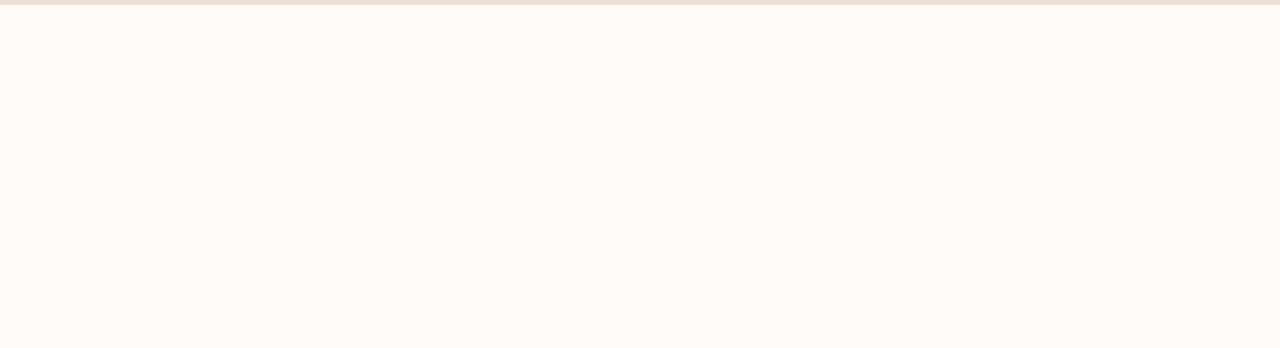
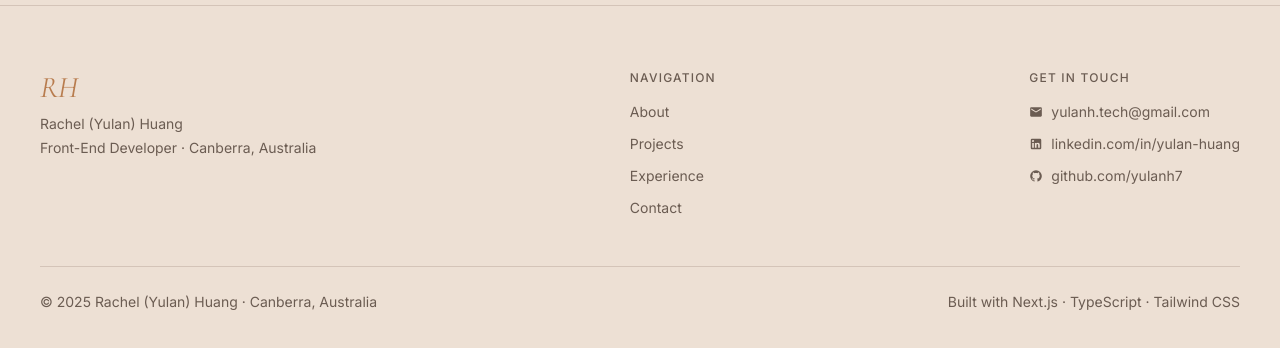
Before and after one commit to yulanh7/my-portfolio, a Next.js app: page / in a window 1280 px wide. Shown: the part 1258-1606 px from the top of the page. Before the commit the page ends 1263 px from the top, so only its background shows below. Built offline with nearby package versions, Linux system fonts and the light colour scheme.

Commit message:
fix(nav): adjust IntersectionObserver threshold and rootMargin for accurate active state

```diff
--- a/src/app/page.tsx
+++ b/src/app/page.tsx
@@ -4,6 +4,7 @@ import { useEffect, useRef, useState } from "react";
 import Navbar from "@/components/Navbar";
 import Hero from "@/components/Hero";
 import ProjectCard from "@/components/ProjectCard";
+import Footer from "@/components/Footer";
 import { projects } from "@/data/content";
 
 const CARD_WIDTH = 460 + 40; // card width + gap
@@ -110,6 +111,8 @@ export default function Home() {
         </div>
       </section>
       {/* next: Experience → bg-bg-primary */}
+
+      <Footer />
     </>
   );
 }
--- /dev/null
+++ b/src/components/Footer.tsx
@@ -0,0 +1,95 @@
+"use client";
+
+import { personal } from "@/data/content";
+
+export default function Footer() {
+  return (
+    <footer id="contact" className="bg-bg-secondary border-t border-border">
+      <div className="container py-16">
+        <div className="flex flex-col md:flex-row justify-between items-start gap-10">
+
+          {/* Left — name + tagline */}
+          <div>
+            <h2 className="font-heading italic text-3xl text-accent-brown mb-2">
+              RH
+            </h2>
+            <p className="text-sm text-text-secondary mb-1">{personal.name}</p>
+            <p className="text-sm text-text-secondary">
+              {personal.title} · {personal.location}
+            </p>
+          </div>
+
+          {/* Centre — nav links */}
+          <div className="flex flex-col gap-3">
+            <p className="text-xs tracking-widest uppercase text-text-secondary font-medium mb-1">
+              Navigation
+            </p>
+            {[
+              { label: "About", href: "#about" },
+              { label: "Projects", href: "#projects" },
+              { label: "Experience", href: "#experience" },
+              { label: "Contact", href: "#contact" },
+            ].map((link) => (
+              <a
+                key={link.label}
+                href={link.href}
+                className="text-sm text-text-secondary hover:text-text-primary transition-colors duration-300"
+              >
+                {link.label}
+              </a>
+            ))}
+          </div>
+
+          {/* Right — contact */}
+          <div className="flex flex-col gap-3">
+            <p className="text-xs tracking-widest uppercase text-text-secondary font-medium mb-1">
+              Get in touch
+            </p>
+            <a
+              href={`mailto:${personal.email}`}
+              className="text-sm text-text-secondary hover:text-accent-brown transition-colors duration-300 flex items-center gap-2"
+            >
+              <svg width="14" height="14" viewBox="0 0 24 24" fill="currentColor">
+                <path d="M20 4H4c-1.1 0-2 .9-2 2v12c0 1.1.9 2 2 2h16c1.1 0 2-.9 2-2V6c0-1.1-.9-2-2-2zm0 4l-8 5-8-5V6l8 5 8-5v2z" />
+              </svg>
+              {personal.email}
+            </a>
+            <a
+              href={personal.linkedin}
+              target="_blank"
+              rel="noopener noreferrer"
+              className="text-sm text-text-secondary hover:text-accent-brown transition-colors duration-300 flex items-center gap-2"
+            >
+              <svg width="14" height="14" viewBox="0 0 24 24" fill="currentColor">
+                <path d="M19 3a2 2 0 0 1 2 2v14a2 2 0 0 1-2 2H5a2 2 0 0 1-2-2V5a2 2 0 0 1 2-2h14m-.5 15.5v-5.3a3.26 3.26 0 0 0-3.26-3.26c-.85 0-1.84.52-2.32 1.3v-1.11h-2.79v8.37h2.79v-4.93c0-.77.62-1.4 1.39-1.4a1.4 1.4 0 0 1 1.4 1.4v4.93h2.79M6.88 8.56a1.68 1.68 0 0 0 1.68-1.68c0-.93-.75-1.69-1.68-1.69a1.69 1.69 0 0 0-1.69 1.69c0 .93.76 1.68 1.69 1.68m1.39 9.94v-8.37H5.5v8.37h2.77z" />
+              </svg>
+              linkedin.com/in/yulan-huang
+            </a>
+            <a
+              href={personal.github}
+              target="_blank"
+              rel="noopener noreferrer"
+              className="text-sm text-text-secondary hover:text-accent-brown transition-colors duration-300 flex items-center gap-2"
+            >
+              <svg width="14" height="14" viewBox="0 0 24 24" fill="currentColor">
+                <path d="M12 2A10 10 0 0 0 2 12c0 4.42 2.87 8.17 6.84 9.5.5.08.66-.23.66-.5v-1.69c-2.77.6-3.36-1.34-3.36-1.34-.46-1.16-1.11-1.47-1.11-1.47-.91-.62.07-.6.07-.6 1 .07 1.53 1.03 1.53 1.03.87 1.52 2.34 1.07 2.91.83.09-.65.35-1.09.63-1.34-2.22-.25-4.55-1.11-4.55-4.92 0-1.11.38-2 1.03-2.71-.1-.25-.45-1.29.1-2.64 0 0 .84-.27 2.75 1.02.79-.22 1.65-.33 2.5-.33.85 0 1.71.11 2.5.33 1.91-1.29 2.75-1.02 2.75-1.02.55 1.35.2 2.39.1 2.64.65.71 1.03 1.6 1.03 2.71 0 3.82-2.34 4.66-4.57 4.91.36.31.69.92.69 1.85V21c0 .27.16.59.67.5C19.14 20.16 22 16.42 22 12A10 10 0 0 0 12 2z" />
+              </svg>
+              github.com/yulanh7
+            </a>
+          </div>
+
+        </div>
+
+        {/* Bottom bar */}
+        <div className="border-t border-border mt-12 pt-6 flex flex-col md:flex-row justify-between items-center gap-3">
+          <small className="text-text-secondary">
+            © 2025 Rachel (Yulan) Huang · Canberra, Australia
+          </small>
+          <small className="text-text-secondary">
+            Built with Next.js · TypeScript · Tailwind CSS
+          </small>
+        </div>
+      </div>
+    </footer>
+  );
+}
--- a/src/components/Navbar.tsx
+++ b/src/components/Navbar.tsx
@@ -22,7 +22,10 @@ export default function Navbar() {
         ([entry]) => {
           if (entry.isIntersecting) setActiveSection(id);
         },
-        { threshold: 0.3 }
+        {
+          threshold: 0,
+          rootMargin: "-64px 0px -50% 0px",
+        },
       );
       observer.observe(el);
       return observer;
```
